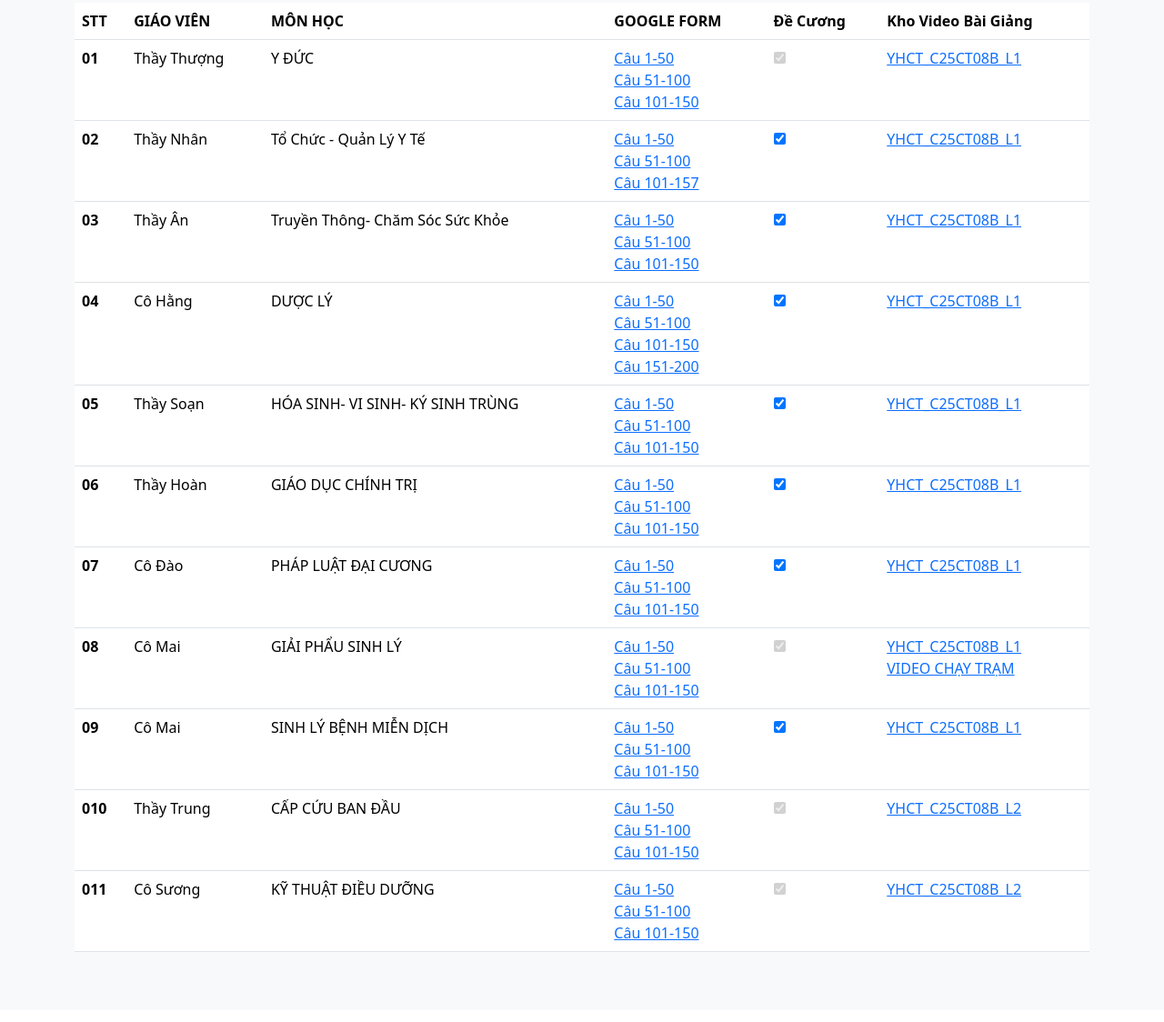
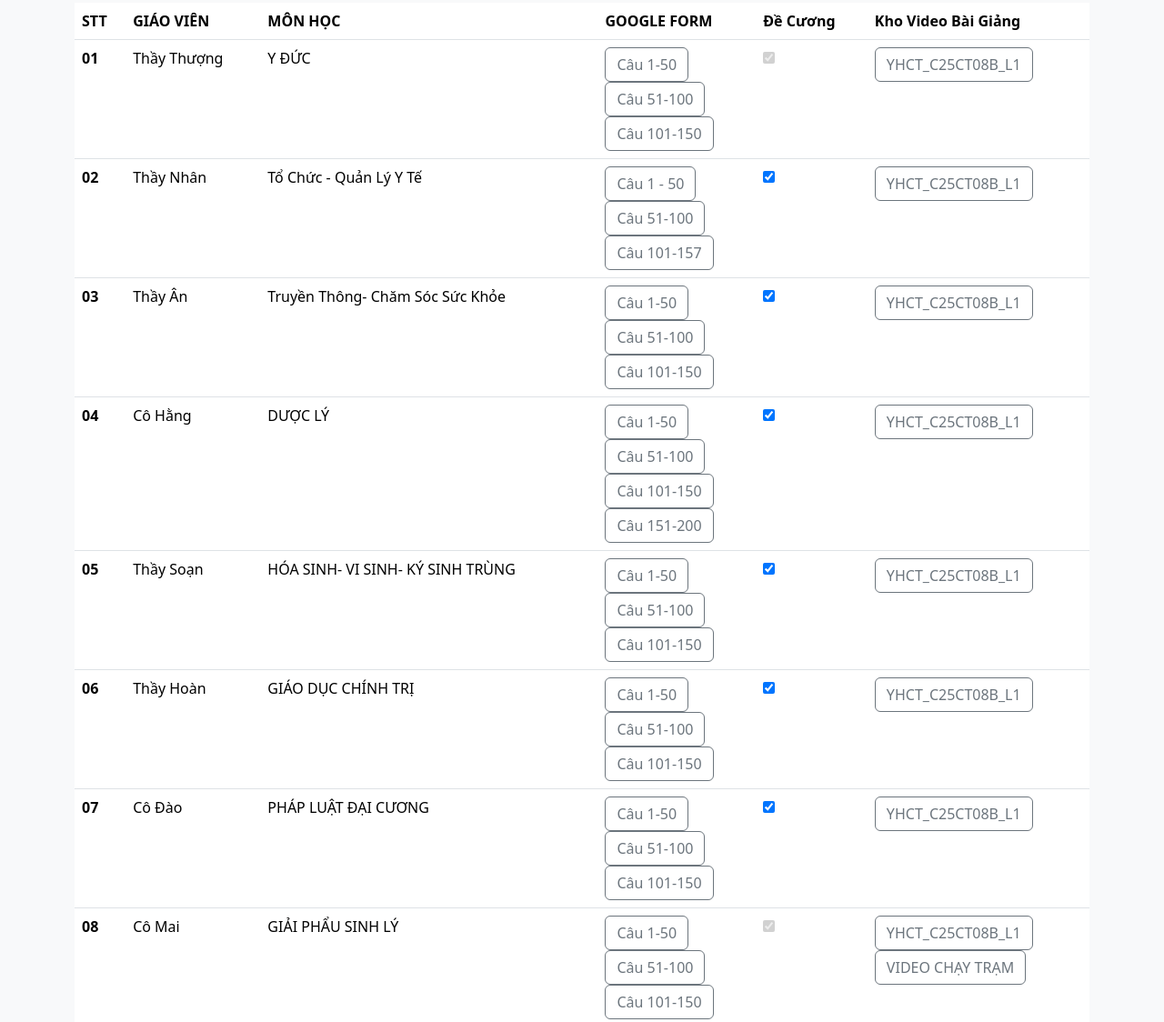
Before and after one commit to HeroSD/yhct_C25CT08B, a plain HTML site: page index.html in a window 1280 px wide. Shown: the part 102-1226 px from the top of the page at 91% size. Drawn offline with nearby package versions, Linux system fonts and the light colour scheme; a script that the page names is missing; some icons are missing.

Commit message:
Update index.html

```diff
--- a/index.html
+++ b/index.html
@@ -58,11 +58,11 @@
       <td>Thầy Thượng</td>
       <td>Y ĐỨC</td>
       <td>
-	 <a href="" target="_blank">Câu 1-50</a>
+	 <a href="" target="_blank" class="btn btn-outline-secondary">Câu 1-50</a>
 	 <br>
-	 <a href="" target="_blank">Câu 51-100</a>
+	 <a href="" target="_blank" class="btn btn-outline-secondary">Câu 51-100</a>
 	 <br>
-	  <a href="" target="_blank">Câu 101-150</a>
+	  <a href="" target="_blank" class="btn btn-outline-secondary">Câu 101-150</a>
 	  </td>
 	  <td>
 	 <label>
@@ -70,7 +70,7 @@
   </label>
 	  </td>
 	   <td>
-	    <a href="https://drive.google.com/drive/folders/1iJB4bjW9g2ZF1ZH40wWUnUrPeJAVdm2J?usp=sharing" target="_blank">YHCT_C25CT08B_L1</a>
+	    <a href="https://drive.google.com/drive/folders/1iJB4bjW9g2ZF1ZH40wWUnUrPeJAVdm2J?usp=sharing" target="_blank" class="btn btn-outline-secondary">YHCT_C25CT08B_L1</a>
 	   </td>
     </tr>
 	<!------------------------>
@@ -81,11 +81,11 @@
       <td>Thầy Nhân</td>
       <td>Tổ Chức - Quản Lý Y Tế</td>
       <td>
-	 <a href="https://docs.google.com/forms/d/e/1FAIpQLScHbBMQGnvymv1yW1KxLlqggFmwnToGiKLaZbrqdCxNJOUm9g/viewform?usp=dialog" target="_blank">Câu 1-50</a>
+	 <a href="https://docs.google.com/forms/d/e/1FAIpQLScHbBMQGnvymv1yW1KxLlqggFmwnToGiKLaZbrqdCxNJOUm9g/viewform?usp=dialog" target="_blank" class="btn btn-outline-secondary" class="btn btn-outline-secondary">Câu 1 - 50</a>
 	 <br>
-	 <a href="https://forms.gle/mFZMq4ZvYZStQZ8y8" target="_blank">Câu 51-100</a>
+	 <a href="https://forms.gle/mFZMq4ZvYZStQZ8y8" target="_blank" class="btn btn-outline-secondary" class="btn btn-outline-secondary">Câu 51-100</a>
 	 <br>
-	  <a href="https://forms.gle/zumbMPYvGojQWb2X8" target="_blank">Câu 101-157</a>
+	  <a href="https://forms.gle/zumbMPYvGojQWb2X8" target="_blank" class="btn btn-outline-secondary" class="btn btn-outline-secondary">Câu 101-157</a>
 	  </td>
 	   <td>
 	 <label>
@@ -93,7 +93,7 @@
   </label>
 	   </td>
 	   <td>
-	    <a href="https://drive.google.com/drive/folders/1iJB4bjW9g2ZF1ZH40wWUnUrPeJAVdm2J?usp=sharing" target="_blank">YHCT_C25CT08B_L1</a>
+	    <a href="https://drive.google.com/drive/folders/1iJB4bjW9g2ZF1ZH40wWUnUrPeJAVdm2J?usp=sharing" target="_blank" class="btn btn-outline-secondary">YHCT_C25CT08B_L1</a>
 	   </td>
     </tr>
 	<!------------------------>
@@ -104,11 +104,11 @@
       <td>Thầy Ân</td>
       <td>Truyền Thông- Chăm Sóc Sức Khỏe</td>
       <td>
-	 <a href="https://docs.google.com/forms/d/e/1FAIpQLSd8VaF6GDreIP_8YHl6Xkyhdnf-OMsMJSkPOznjOm9yjTkQng/viewform?usp=dialog" target="_blank">Câu 1-50</a>
+	 <a href="https://docs.google.com/forms/d/e/1FAIpQLSd8VaF6GDreIP_8YHl6Xkyhdnf-OMsMJSkPOznjOm9yjTkQng/viewform?usp=dialog" target="_blank" class="btn btn-outline-secondary">Câu 1-50</a>
 	 <br>
-	 <a href="https://docs.google.com/forms/d/e/1FAIpQLScRKdPUH2KoMGYdKzdoIFRQLCOP7u9c-7_QwmmhGLDER8FZXg/viewform?usp=dialog" target="_blank">Câu 51-100</a>
+	 <a href="https://docs.google.com/forms/d/e/1FAIpQLScRKdPUH2KoMGYdKzdoIFRQLCOP7u9c-7_QwmmhGLDER8FZXg/viewform?usp=dialog" target="_blank" class="btn btn-outline-secondary">Câu 51-100</a>
 	 <br>
-	  <a href="https://docs.google.com/forms/d/e/1FAIpQLSeQS251gZi_uy0q-mBUmeo6EcEQ09hfYPteeIKqGDYhRrmQ0Q/viewform?usp=dialog" target="_blank">Câu 101-150</a>
+	  <a href="https://docs.google.com/forms/d/e/1FAIpQLSeQS251gZi_uy0q-mBUmeo6EcEQ09hfYPteeIKqGDYhRrmQ0Q/viewform?usp=dialog" target="_blank" class="btn btn-outline-secondary">Câu 101-150</a>
 	  </td>
 	  <td>
 	  <form>
@@ -118,7 +118,7 @@
 </form>
 	  </td>
 	   <td>
-	    <a href="https://drive.google.com/drive/folders/1iJB4bjW9g2ZF1ZH40wWUnUrPeJAVdm2J?usp=sharing" target="_blank">YHCT_C25CT08B_L1</a>
+	    <a href="https://drive.google.com/drive/folders/1iJB4bjW9g2ZF1ZH40wWUnUrPeJAVdm2J?usp=sharing" target="_blank" class="btn btn-outline-secondary">YHCT_C25CT08B_L1</a>
 	   </td>
     </tr>
 	<!------------------------>
@@ -129,13 +129,13 @@
       <td>Cô Hằng</td>
       <td>DƯỢC LÝ</td>
       <td>
-	 <a href="https://docs.google.com/forms/d/e/1FAIpQLSem8Di9f6u9Itmp9bNOUjMIkSLGgTdmg2lpwFob9J7imU6eYA/viewform?usp=dialog" target="_blank">Câu 1-50</a>
+	 <a href="https://docs.google.com/forms/d/e/1FAIpQLSem8Di9f6u9Itmp9bNOUjMIkSLGgTdmg2lpwFob9J7imU6eYA/viewform?usp=dialog" target="_blank" class="btn btn-outline-secondary">Câu 1-50</a>
 	 <br>
-	 <a href="https://docs.google.com/forms/d/e/1FAIpQLSfjWpgAIpglKyJJKcHOW3oU8sx9olrPjj1K8iJt4NSTz4VYYw/viewform?usp=dialog" target="_blank">Câu 51-100</a>
+	 <a href="https://docs.google.com/forms/d/e/1FAIpQLSfjWpgAIpglKyJJKcHOW3oU8sx9olrPjj1K8iJt4NSTz4VYYw/viewform?usp=dialog" target="_blank" class="btn btn-outline-secondary">Câu 51-100</a>
 	 <br>
-	  <a href="https://docs.google.com/forms/d/e/1FAIpQLSf8tcq4G02tTaci27va1Ao8SzxpVovTGcbip327Gy2chJdHOg/viewform?usp=dialog" target="_blank">Câu 101-150</a>
+	  <a href="https://docs.google.com/forms/d/e/1FAIpQLSf8tcq4G02tTaci27va1Ao8SzxpVovTGcbip327Gy2chJdHOg/viewform?usp=dialog" target="_blank" class="btn btn-outline-secondary">Câu 101-150</a>
 	  <br>
-	   <a href="https://docs.google.com/forms/d/e/1FAIpQLSewKeFGYZI5_qw_9vmkgFBux8OqdrMq2_xZn5xw6Md0jBs-vA/viewform?usp=dialog" target="_blank">Câu 151-200</a>
+	   <a href="https://docs.google.com/forms/d/e/1FAIpQLSewKeFGYZI5_qw_9vmkgFBux8OqdrMq2_xZn5xw6Md0jBs-vA/viewform?usp=dialog" target="_blank" class="btn btn-outline-secondary">Câu 151-200</a>
 	  </td>
 	   <td>
 	   	 <form>
@@ -147,7 +147,7 @@
 </div>
 	   </td>
 	   <td>
-	    <a href="https://drive.google.com/drive/folders/1iJB4bjW9g2ZF1ZH40wWUnUrPeJAVdm2J?usp=sharing" target="_blank">YHCT_C25CT08B_L1</a>
+	    <a href="https://drive.google.com/drive/folders/1iJB4bjW9g2ZF1ZH40wWUnUrPeJAVdm2J?usp=sharing" target="_blank" class="btn btn-outline-secondary">YHCT_C25CT08B_L1</a>
 	   </td>
     </tr>
 	<!------------------------>
@@ -157,11 +157,11 @@
       <td>Thầy Soạn</td>
       <td>HÓA SINH- VI SINH- KÝ SINH TRÙNG</td>
       <td>
-	 <a href="https://docs.google.com/forms/d/e/1FAIpQLSfX9ZnstIbiPw4iz7ERQJDtGzboutA5GtD2P_owc7VBuBYCnA/viewform?usp=dialog" target="_blank">Câu 1-50</a>
+	 <a href="https://docs.google.com/forms/d/e/1FAIpQLSfX9ZnstIbiPw4iz7ERQJDtGzboutA5GtD2P_owc7VBuBYCnA/viewform?usp=dialog" target="_blank" class="btn btn-outline-secondary">Câu 1-50</a>
 	 <br>
-	 <a href="https://docs.google.com/forms/d/e/1FAIpQLSfqKAmVGnHG4jZhTX4P3tqvE86PaZtNzYZ0_vX9Lk9oNGKQAw/viewform?usp=dialog" target="_blank">Câu 51-100</a>
+	 <a href="https://docs.google.com/forms/d/e/1FAIpQLSfqKAmVGnHG4jZhTX4P3tqvE86PaZtNzYZ0_vX9Lk9oNGKQAw/viewform?usp=dialog" target="_blank" class="btn btn-outline-secondary">Câu 51-100</a>
 	 <br>
-	  <a href="https://docs.google.com/forms/d/e/1FAIpQLSfB8s3SnCBhGkn7l7Aah6eTDPghcgCLjByJgakCyG3hwRSBsw/viewform?usp=dialog" target="_blank">Câu 101-150</a>
+	  <a href="https://docs.google.com/forms/d/e/1FAIpQLSfB8s3SnCBhGkn7l7Aah6eTDPghcgCLjByJgakCyG3hwRSBsw/viewform?usp=dialog" target="_blank" class="btn btn-outline-secondary">Câu 101-150</a>
 	  </td>
 	   <td>
 	   	 <form>
@@ -173,7 +173,7 @@
 </div>
 	   </td>
 	   <td>
-	    <a href="https://drive.google.com/drive/folders/1iJB4bjW9g2ZF1ZH40wWUnUrPeJAVdm2J?usp=sharing" target="_blank">YHCT_C25CT08B_L1</a>
+	    <a href="https://drive.google.com/drive/folders/1iJB4bjW9g2ZF1ZH40wWUnUrPeJAVdm2J?usp=sharing" target="_blank" class="btn btn-outline-secondary">YHCT_C25CT08B_L1</a>
 	   </td>
     </tr>
 	<!------------------------>
@@ -183,11 +183,11 @@
       <td>Thầy Hoàn</td>
       <td>GIÁO DỤC CHÍNH TRỊ</td>
       <td>
-	 <a href="https://docs.google.com/forms/d/e/1FAIpQLSdhsCwUJ6cfnlQhOTg6RTYySddU1IV9VYih9Y9m0T1llCFYBA/viewform?usp=dialog" target="_blank">Câu 1-50</a>
+	 <a href="https://docs.google.com/forms/d/e/1FAIpQLSdhsCwUJ6cfnlQhOTg6RTYySddU1IV9VYih9Y9m0T1llCFYBA/viewform?usp=dialog" target="_blank" class="btn btn-outline-secondary">Câu 1-50</a>
 	 <br>
-	 <a href="https://docs.google.com/forms/d/e/1FAIpQLSd45Yv_9qgqv5PCS4Jj8bZTNYhvGbq4vwSoYxcIwHi1aSS39w/viewform?usp=dialog" target="_blank">Câu 51-100</a>
+	 <a href="https://docs.google.com/forms/d/e/1FAIpQLSd45Yv_9qgqv5PCS4Jj8bZTNYhvGbq4vwSoYxcIwHi1aSS39w/viewform?usp=dialog" target="_blank" class="btn btn-outline-secondary">Câu 51-100</a>
 	 <br>
-	  <a href="https://docs.google.com/forms/d/e/1FAIpQLSdqIk590sgHyHfziG59WYD7Wy4rt_6nwr7KSw_GfNlUi6R6tw/viewform?usp=dialog" target="_blank">Câu 101-150</a>
+	  <a href="https://docs.google.com/forms/d/e/1FAIpQLSdqIk590sgHyHfziG59WYD7Wy4rt_6nwr7KSw_GfNlUi6R6tw/viewform?usp=dialog" target="_blank" class="btn btn-outline-secondary">Câu 101-150</a>
 	  </td>
 	   <td>
 	   	 <form>
@@ -199,7 +199,7 @@
 </div>
 	   </td>
 	   <td>
-	    <a href="https://drive.google.com/drive/folders/1iJB4bjW9g2ZF1ZH40wWUnUrPeJAVdm2J?usp=sharing" target="_blank">YHCT_C25CT08B_L1</a>
+	    <a href="https://drive.google.com/drive/folders/1iJB4bjW9g2ZF1ZH40wWUnUrPeJAVdm2J?usp=sharing" target="_blank" class="btn btn-outline-secondary">YHCT_C25CT08B_L1</a>
 	   </td>
     </tr>
 	<!------------------------>
@@ -209,11 +209,11 @@
       <td>Cô Đào</td>
       <td>PHÁP LUẬT ĐẠI CƯƠNG</td>
       <td>
-	 <a href="https://docs.google.com/forms/d/e/1FAIpQLScr733fXyqvuYJKnnvHcJ0RBBHi1fqf4RV5xvOK1ydhqT3mZQ/viewform?usp=dialog" target="_blank">Câu 1-50</a>
+	 <a href="https://docs.google.com/forms/d/e/1FAIpQLScr733fXyqvuYJKnnvHcJ0RBBHi1fqf4RV5xvOK1ydhqT3mZQ/viewform?usp=dialog" target="_blank" class="btn btn-outline-secondary">Câu 1-50</a>
 	 <br>
-	 <a href="https://docs.google.com/forms/d/e/1FAIpQLSdLxcNTKTw2xPt_uKaO424xBKbx5g7FRieMhGIlVqUhkbnSig/viewform?usp=dialog" target="_blank">Câu 51-100</a>
+	 <a href="https://docs.google.com/forms/d/e/1FAIpQLSdLxcNTKTw2xPt_uKaO424xBKbx5g7FRieMhGIlVqUhkbnSig/viewform?usp=dialog" target="_blank" class="btn btn-outline-secondary">Câu 51-100</a>
 	 <br>
-	  <a href="https://docs.google.com/forms/d/e/1FAIpQLScTGlRqGQlymV-D0hPqcYmwDvMZsBYvW0caRsnDiEoifj-ayw/viewform?usp=dialog" target="_blank">Câu 101-150</a>
+	  <a href="https://docs.google.com/forms/d/e/1FAIpQLScTGlRqGQlymV-D0hPqcYmwDvMZsBYvW0caRsnDiEoifj-ayw/viewform?usp=dialog" target="_blank" class="btn btn-outline-secondary">Câu 101-150</a>
 	  </td>
 	   <td>
 	   	 <form>
@@ -225,7 +225,7 @@
 </div>
 	   </td>
 	   <td>
-	    <a href="https://drive.google.com/drive/folders/1iJB4bjW9g2ZF1ZH40wWUnUrPeJAVdm2J?usp=sharing" target="_blank">YHCT_C25CT08B_L1</a>
+	    <a href="https://drive.google.com/drive/folders/1iJB4bjW9g2ZF1ZH40wWUnUrPeJAVdm2J?usp=sharing" target="_blank" class="btn btn-outline-secondary">YHCT_C25CT08B_L1</a>
 	   </td>
     </tr>
 	<!------------------------>
@@ -235,11 +235,11 @@
       <td>Cô Mai</td>
       <td>GIẢI PHẨU SINH LÝ</td>
       <td>
-	 <a href="" target="_blank">Câu 1-50</a>
+	 <a href="" target="_blank" class="btn btn-outline-secondary">Câu 1-50</a>
 	 <br>
-	 <a href="" target="_blank">Câu 51-100</a>
+	 <a href="" target="_blank" class="btn btn-outline-secondary">Câu 51-100</a>
 	 <br>
-	  <a href="" target="_blank">Câu 101-150</a>
+	  <a href="" target="_blank" class="btn btn-outline-secondary">Câu 101-150</a>
 	  </td>
 	   <td>
 	   	 <form>
@@ -251,9 +251,9 @@
 </div>
 	   </td>
 	    <td>
-	    <a href="https://drive.google.com/drive/folders/1iJB4bjW9g2ZF1ZH40wWUnUrPeJAVdm2J?usp=sharing" target="_blank">YHCT_C25CT08B_L1</a>
+	    <a href="https://drive.google.com/drive/folders/1iJB4bjW9g2ZF1ZH40wWUnUrPeJAVdm2J?usp=sharing" target="_blank" class="btn btn-outline-secondary">YHCT_C25CT08B_L1</a>
 		<br>
-		 <a href="https://drive.google.com/drive/folders/1iaT3WMLCkuIGZaNhwAr6-n-4g1MlgvDg?usp=sharing" target="_blank">VIDEO CHẠY TRẠM</a>
+		 <a href="https://drive.google.com/drive/folders/1iaT3WMLCkuIGZaNhwAr6-n-4g1MlgvDg?usp=sharing" target="_blank" class="btn btn-outline-secondary">VIDEO CHẠY TRẠM</a>
 	   </td>
     </tr>
 	<!------------------------>
@@ -263,11 +263,11 @@
       <td>Cô Mai</td>
       <td>SINH LÝ BỆNH MIỄN DỊCH</td>
       <td>
-	 <a href="https://docs.google.com/forms/d/e/1FAIpQLSfxTfIePfETwxNLnS0eq4_EH5wBZpInJrtwqYCLbtLW8MIMdA/viewform?usp=publish-editor" target="_blank">Câu 1-50</a>
+	 <a href="https://docs.google.com/forms/d/e/1FAIpQLSfxTfIePfETwxNLnS0eq4_EH5wBZpInJrtwqYCLbtLW8MIMdA/viewform?usp=publish-editor" target="_blank" class="btn btn-outline-secondary">Câu 1-50</a>
 	 <br>
-	 <a href="https://docs.google.com/forms/d/e/1FAIpQLSeloXUhs1BIqHDHi2Q-m9DFy8Axi-VONtF64m2O658LBobhBg/viewform?usp=publish-editor" target="_blank">Câu 51-100</a>
+	 <a href="https://docs.google.com/forms/d/e/1FAIpQLSeloXUhs1BIqHDHi2Q-m9DFy8Axi-VONtF64m2O658LBobhBg/viewform?usp=publish-editor" target="_blank" class="btn btn-outline-secondary">Câu 51-100</a>
 	 <br>
-	  <a href="https://docs.google.com/forms/d/e/1FAIpQLSdFOdgdIdmJG8VhQyLiNEJPX0pF5be1rhC2to0ld6773F16zg/viewform?usp=dialog" target="_blank">Câu 101-150</a>
+	  <a href="https://docs.google.com/forms/d/e/1FAIpQLSdFOdgdIdmJG8VhQyLiNEJPX0pF5be1rhC2to0ld6773F16zg/viewform?usp=dialog" target="_blank" class="btn btn-outline-secondary">Câu 101-150</a>
 	  </td>
 	   <td>
 	   	 <form>
@@ -279,7 +279,7 @@
 </div>
 	   </td>
 	    <td>
-	    <a href="https://drive.google.com/drive/folders/1iJB4bjW9g2ZF1ZH40wWUnUrPeJAVdm2J?usp=sharing" target="_blank">YHCT_C25CT08B_L1</a>
+	    <a href="https://drive.google.com/drive/folders/1iJB4bjW9g2ZF1ZH40wWUnUrPeJAVdm2J?usp=sharing" target="_blank" class="btn btn-outline-secondary">YHCT_C25CT08B_L1</a>
 	   </td>
     </tr>
 	<!------------------------>
@@ -289,11 +289,11 @@
       <td>Thầy Trung</td>
       <td>CẤP CỨU BAN ĐẦU</td>
       <td>
-	 <a href="" target="_blank">Câu 1-50</a>
+	 <a href="" target="_blank" class="btn btn-outline-secondary">Câu 1-50</a>
 	 <br>
-	 <a href="" target="_blank">Câu 51-100</a>
+	 <a href="" target="_blank" class="btn btn-outline-secondary">Câu 51-100</a>
 	 <br>
-	  <a href="" target="_blank">Câu 101-150</a>
+	  <a href="" target="_blank" class="btn btn-outline-secondary">Câu 101-150</a>
 	  </td>
 	   <td>
 	   	 <form>
@@ -305,7 +305,7 @@
 </div>
 	   </td>
 	    <td>
-	    <a href="https://drive.google.com/drive/folders/1P_C3g6lPKcHtnYAmBmphWehzdm3yfdBu?usp=sharing" target="_blank">YHCT_C25CT08B_L2</a>
+	    <a href="https://drive.google.com/drive/folders/1P_C3g6lPKcHtnYAmBmphWehzdm3yfdBu?usp=sharing" target="_blank" class="btn btn-outline-secondary">YHCT_C25CT08B_L2</a>
 	   </td>
     </tr>
 	<!------------------------>
@@ -315,11 +315,11 @@
       <td>Cô Sương</td>
       <td>KỸ THUẬT ĐIỀU DƯỠNG</td>
       <td>
-	 <a href="" target="_blank">Câu 1-50</a>
+	 <a href="" target="_blank" class="btn btn-outline-secondary">Câu 1-50</a>
 	 <br>
-	 <a href="" target="_blank">Câu 51-100</a>
+	 <a href="" target="_blank" class="btn btn-outline-secondary">Câu 51-100</a>
 	 <br>
-	  <a href="" target="_blank">Câu 101-150</a>
+	  <a href="" target="_blank" class="btn btn-outline-secondary">Câu 101-150</a>
 	  </td>
 	   <td>
 	   	 <form>
@@ -331,7 +331,7 @@
 </div>
 	   </td>
 	       <td>
-	    <a href="https://drive.google.com/drive/folders/1P_C3g6lPKcHtnYAmBmphWehzdm3yfdBu?usp=sharing" target="_blank">YHCT_C25CT08B_L2</a>
+	    <a href="https://drive.google.com/drive/folders/1P_C3g6lPKcHtnYAmBmphWehzdm3yfdBu?usp=sharing" target="_blank" class="btn btn-outline-secondary">YHCT_C25CT08B_L2</a>
 	   </td>
     </tr>
 	<!------------------------>
```
